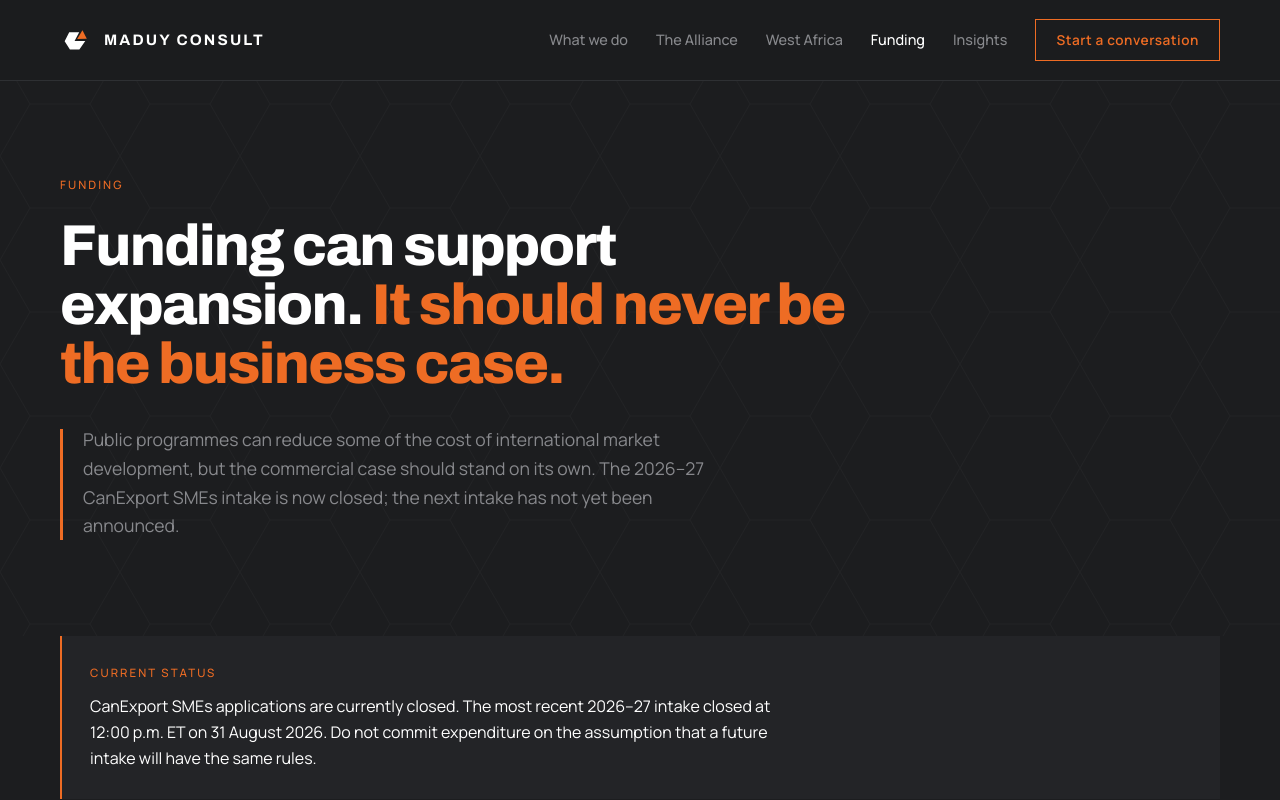
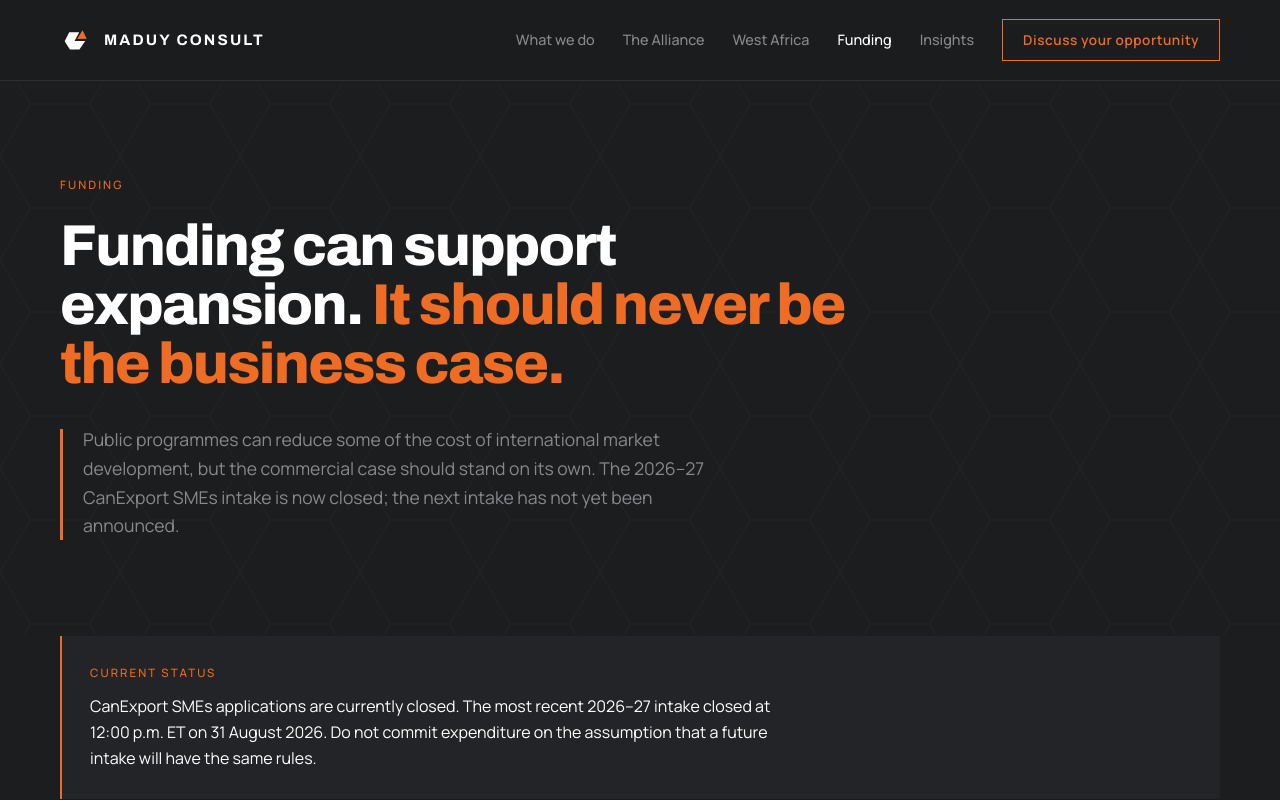
Before and after one commit to mayowadebiyi-ops/Maduy-Website, a React (Vite) app in the folder maduy-consult-TiXqJr/maduy-consult/packages/web/: page /funding in a window 1280 px wide. Shown: the top 800 px of the page. Built offline with nearby package versions, Linux system fonts and the light colour scheme.

Commit message:
Align navigation CTA with revised positioning

```diff
--- a/maduy-consult-TiXqJr/maduy-consult/packages/web/src/web/components/nav.tsx
+++ b/maduy-consult-TiXqJr/maduy-consult/packages/web/src/web/components/nav.tsx
@@ -65,7 +65,7 @@
 						href="/#contact"
 						className="border border-brand-orange px-5 py-2.5 text-[0.85rem] font-semibold tracking-[0.04em] text-brand-orange transition-colors hover:bg-brand-orange hover:text-paper"
 					>
-						Start a conversation
+						Discuss your opportunity
 					</a>
 				</nav>
 
@@ -107,7 +107,7 @@
 						onClick={() => setOpen(false)}
 						className="mt-5 block border border-brand-orange px-5 py-3 text-center text-[0.9rem] font-semibold text-brand-orange"
 					>
-						Start a conversation
+						Discuss your opportunity
 					</a>
 				</div>
 			)}
```
